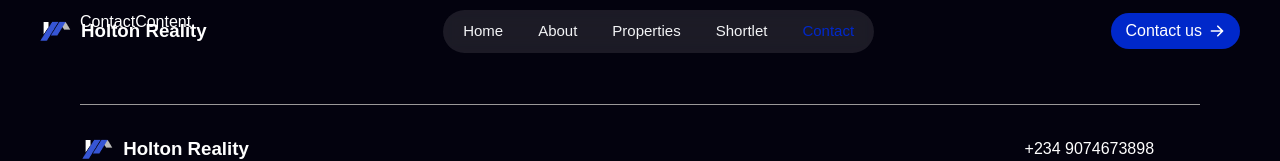
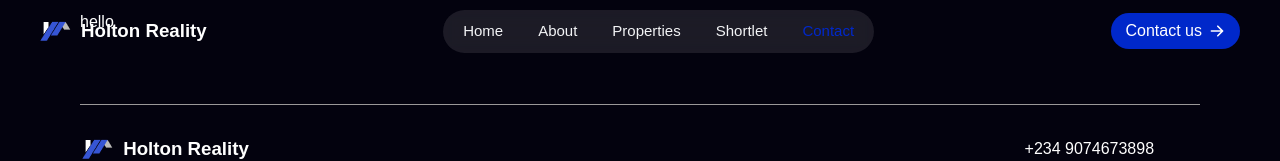
Before and after one commit to CHIDI00/real-estate-website, a React (Vite) app: page /contact in a window 1280 px wide. Shown: the top 161 px of the page. Built offline with nearby package versions, Linux system fonts and the light colour scheme; a web font is replaced by a local one.

Commit message:
changes made

```diff
--- a/src/features/contact/ContactContent.jsx
+++ b/src/features/contact/ContactContent.jsx
@@ -1,7 +1,11 @@
 import React from "react";
 
 const ContactContent = () => {
-	return <div>ContactContent</div>;
+	return (
+		<div>
+			<div>hello</div>
+		</div>
+	);
 };
 
 export default ContactContent;
```
